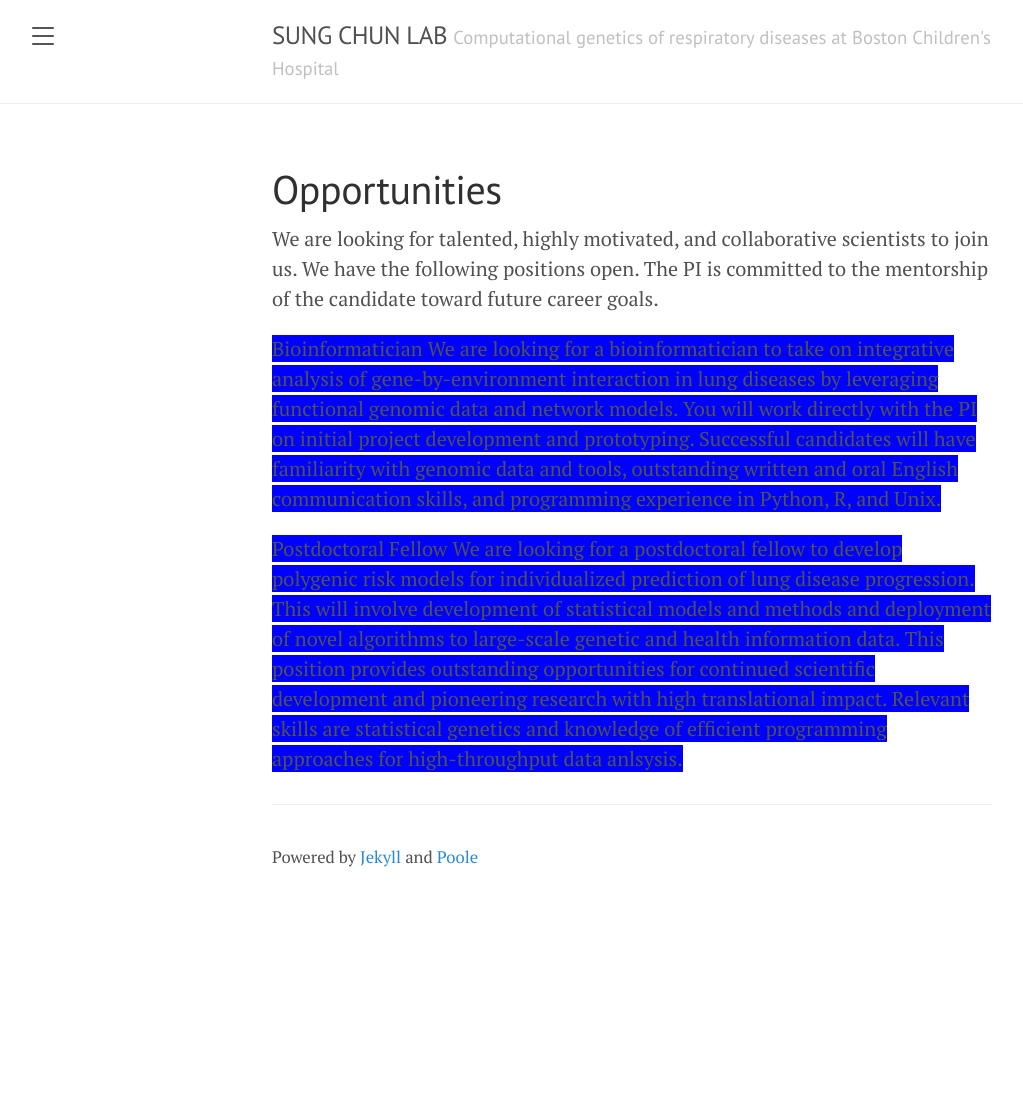
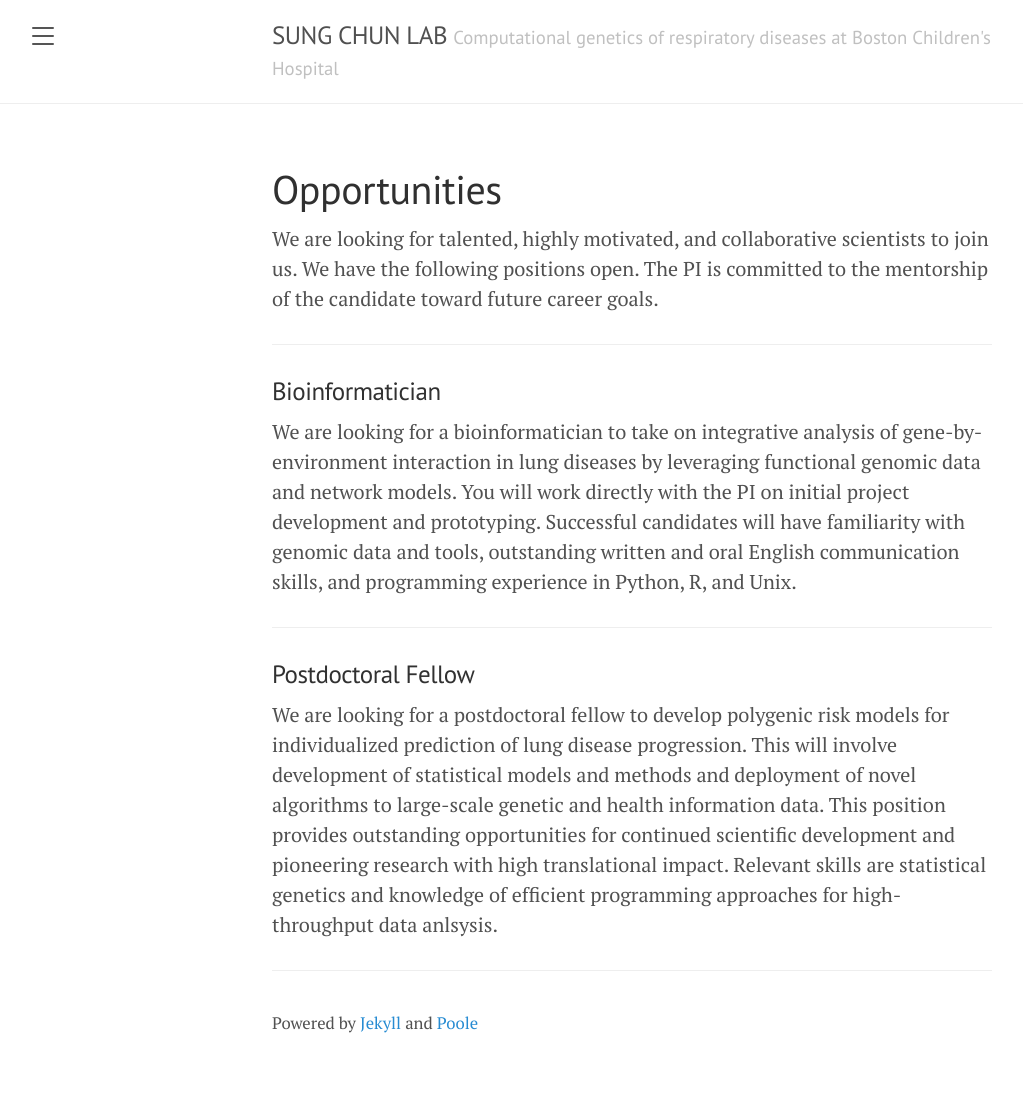
Before and after one commit to sgchun/sungchunlab, a Jekyll site: the page built from 5opportunities.md, in a window 1280 px wide. Shown: the whole page, without its empty margins (8-1031 px from the left). Built offline with Jekyll 4.4.1, drawn with Linux system fonts in a browser that asks for light colours; before the commit the page ends 950 px from its top, so only the background shows below that.

Commit message:
Fix styles

```diff
--- a/5opportunities.md
+++ b/5opportunities.md
@@ -5,15 +5,14 @@ title: Opportunities
 
 We are looking for talented, highly motivated, and collaborative scientists to join us. We have the following positions open. The PI is committed to the mentorship of the candidate toward future career goals.
 
-<span style="background-color:blue">
-Bioinformatician
+---
+### Bioinformatician
 We are looking for a  bioinformatician to take on integrative analysis of gene-by-environment interaction in lung diseases by leveraging functional genomic data and network models. You will work directly with the PI on initial project development and prototyping. Successful candidates will have familiarity with genomic data and tools, outstanding written and oral English communication skills, and programming experience in Python, R, and Unix.
-</span>
 
-<span style="background-color:blue">
-Postdoctoral Fellow
+---
+
+### Postdoctoral Fellow
 We are looking for a postdoctoral fellow to develop polygenic risk models for individualized prediction of lung disease progression. This will involve development of statistical models and methods and deployment of novel algorithms to large-scale genetic and health information data. This position provides outstanding opportunities for continued scientific development and pioneering research with high translational impact. Relevant skills are statistical genetics and knowledge of efficient programming approaches for high-throughput data anlsysis.
-</span>
 
 ---
 <sub>Powered by [Jekyll](https://github.com/mojombo/jekyll) and [Poole](http://getpoole.com)</sub>
```
Also changed, not shown: 6contact.md (+3 -3 lines).
